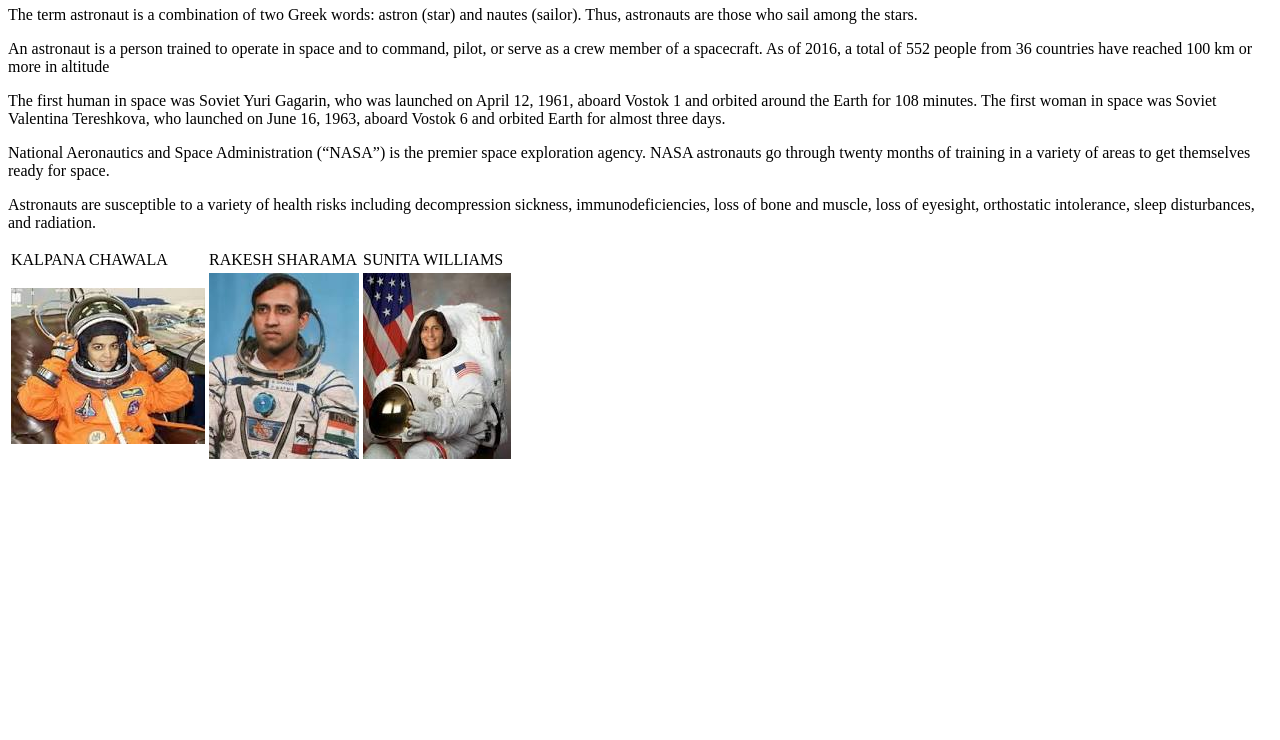
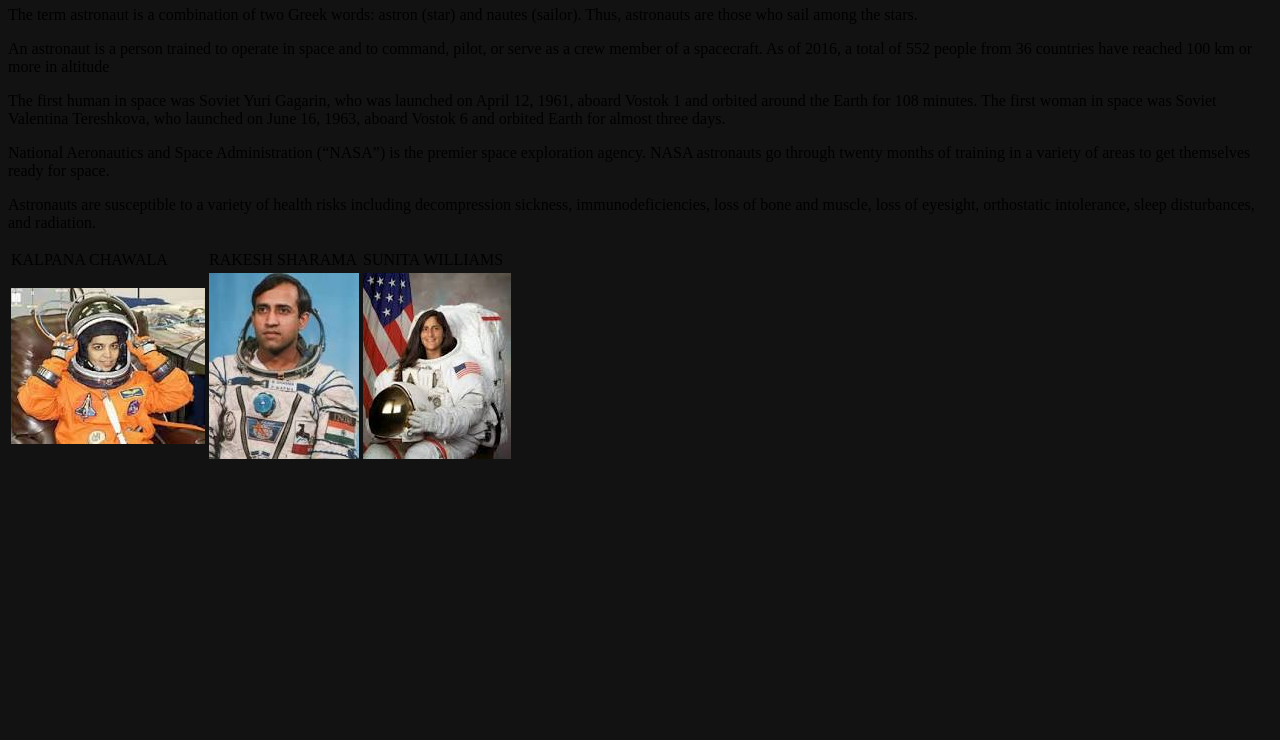
Before and after one commit to spacefan24/space, a plain HTML site: page astronaut.html in a window 1280 px wide. Shown: the part 60-800 px from the top of the page. Drawn offline with Linux system fonts and the light colour scheme.

Commit message:
Update astronaut.html

```diff
--- a/astronaut.html
+++ b/astronaut.html
@@ -1,6 +1,6 @@
 <html>
 <head><center><h1>ASTRONAUT</h1></center></head>
-<body>
+<body bgcolor="#121212">
 <p>The term astronaut is a combination of two Greek words: astron (star) and nautes (sailor). Thus, astronauts are those who sail among the stars.
 
     <br>
```
